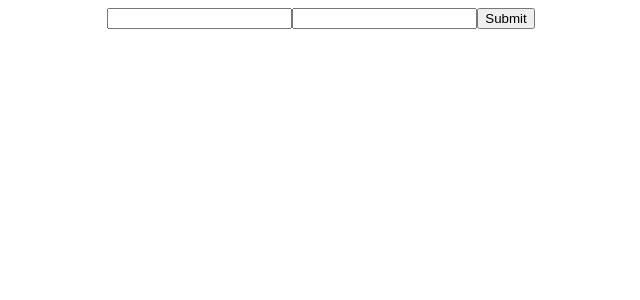
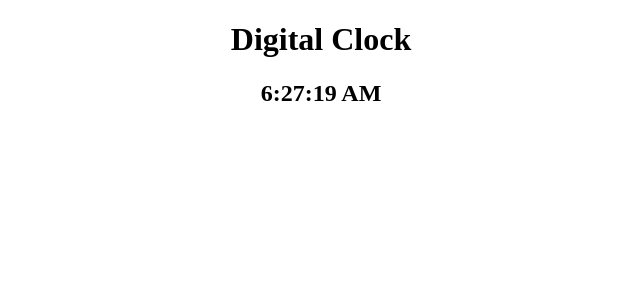
Before and after one commit to Tarunkumar2407/ReactBasicsPractise, a React (Create React App) app: page / in a window 1280 px wide. Shown: the top 300 px of the page, without its empty margins (319-959 px from the left). Built offline with nearby package versions, Linux system fonts and the light colour scheme.

Commit message:
initial commit

```diff
--- a/src/App.js
+++ b/src/App.js
@@ -1,10 +1,13 @@
 // import { useState } from 'react';
 import './App.css';
+// import Count from './Components/useEfffect/Count';
+// import Counter from './Components/useEfffect/Counter';
+import DigitalClock from './Components/useEfffect/DigitalClock';
 // import WithArray from './Components/useStateHook/WithArray';
 // import GetInputBoxValue from './Components/FormHandling/GetInputBoxValue';
 // import ShowHide from './Components/FormHandling/ShowHide';
 // import Parent from './Components/LifitngStateUp/Parent';
-import WithObject2 from './Components/useStateHook/WithObject2';
+// import WithObject2 from './Components/useStateHook/WithObject2';
 // import WithObject from './Components/useStateHook/WithArray';
 // import PropsInClass from './Components/props/PropsInClass';
 // import Greet from './Components/functionalComponents/Greet';
@@ -25,9 +28,11 @@ function App() {
       {/* <GetInputBoxValue /> */}
       {/* <ShowHide /> */}
       {/* <Parent /> */}
-      <WithObject2 />
+      {/* <WithObject2 /> */}
       {/* <WithArray /> */}
-
+      {/* <Count /> */}
+      {/* <Counter /> */}
+      <DigitalClock />
     </div>
   );
 }
--- /dev/null
+++ b/src/Components/useEfffect/Count.js
@@ -0,0 +1,23 @@
+import React, { useEffect, useState } from 'react'
+
+const Count = () => {
+
+    const [count, setCount] = useState(0)
+    const [data, setData] = useState("")
+
+    useEffect(()=> {
+        console.log("useEffect Hook")
+    },[data])
+  return (
+    <div>
+      <h2>{count}</h2>
+      <h3>{data}</h3>
+      <button onClick={()=> setCount(count + 1)}>Increase</button>
+      <button onClick={()=> setCount(count - 1)}>Increase</button>
+      <button onClick={()=> setCount(count + 5)}>Increase By 5</button>
+      <button onClick={()=> setData("Tarun")}>Data</button>
+    </div>
+  )
+}
+
+export default Count
--- /dev/null
+++ b/src/Components/useEfffect/Counter.js
@@ -0,0 +1,21 @@
+import React, { useEffect, useState } from 'react'
+
+const Counter = () => {
+    const [count, setCount] = useState(0)
+
+    useEffect(()=> {
+      let interval = setTimeout(()=> {
+            setCount((count) => count + 1)
+        },1000)
+        return () => {
+            clearTimeout(interval)
+        }
+    })
+  return (
+    <div>
+      <h1>{count}</h1>
+    </div>
+  )
+}
+
+export default Counter
--- /dev/null
+++ b/src/Components/useEfffect/DigitalClock.js
@@ -0,0 +1,22 @@
+import React, { useState,useEffect } from 'react'
+
+const DigitalClock = () => {
+    const [time, setTime] = useState(new Date().toLocaleTimeString())
+
+    useEffect(()=> {
+       let interval = setTimeout(() => {
+        setTime(new Date().toLocaleTimeString())
+       },1000)
+       return () => {
+        clearTimeout(interval)
+       }
+    })
+  return (
+    <div>
+      <h1>Digital Clock</h1>
+      <h2>{time}</h2>
+    </div>
+  )
+}
+
+export default DigitalClock
```
